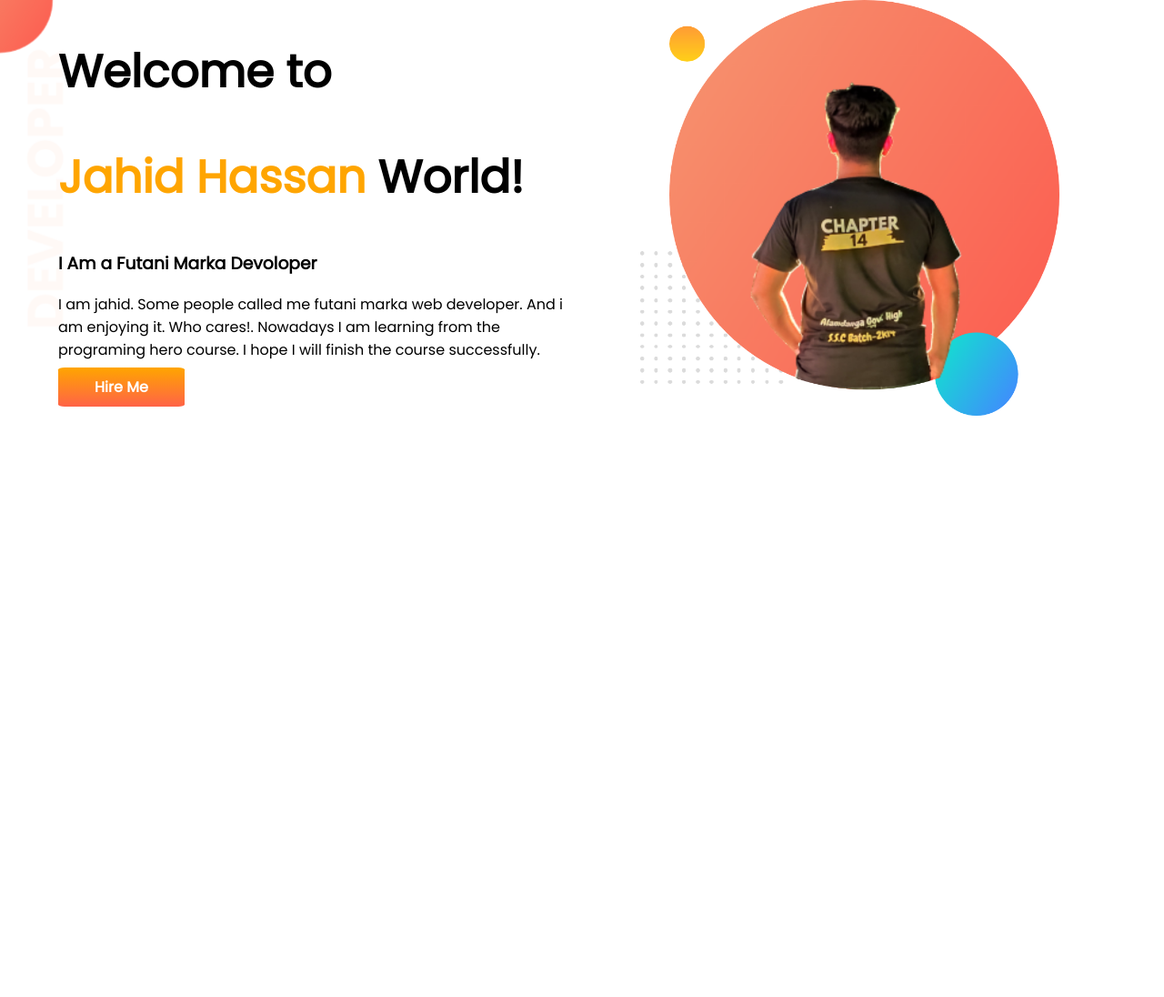
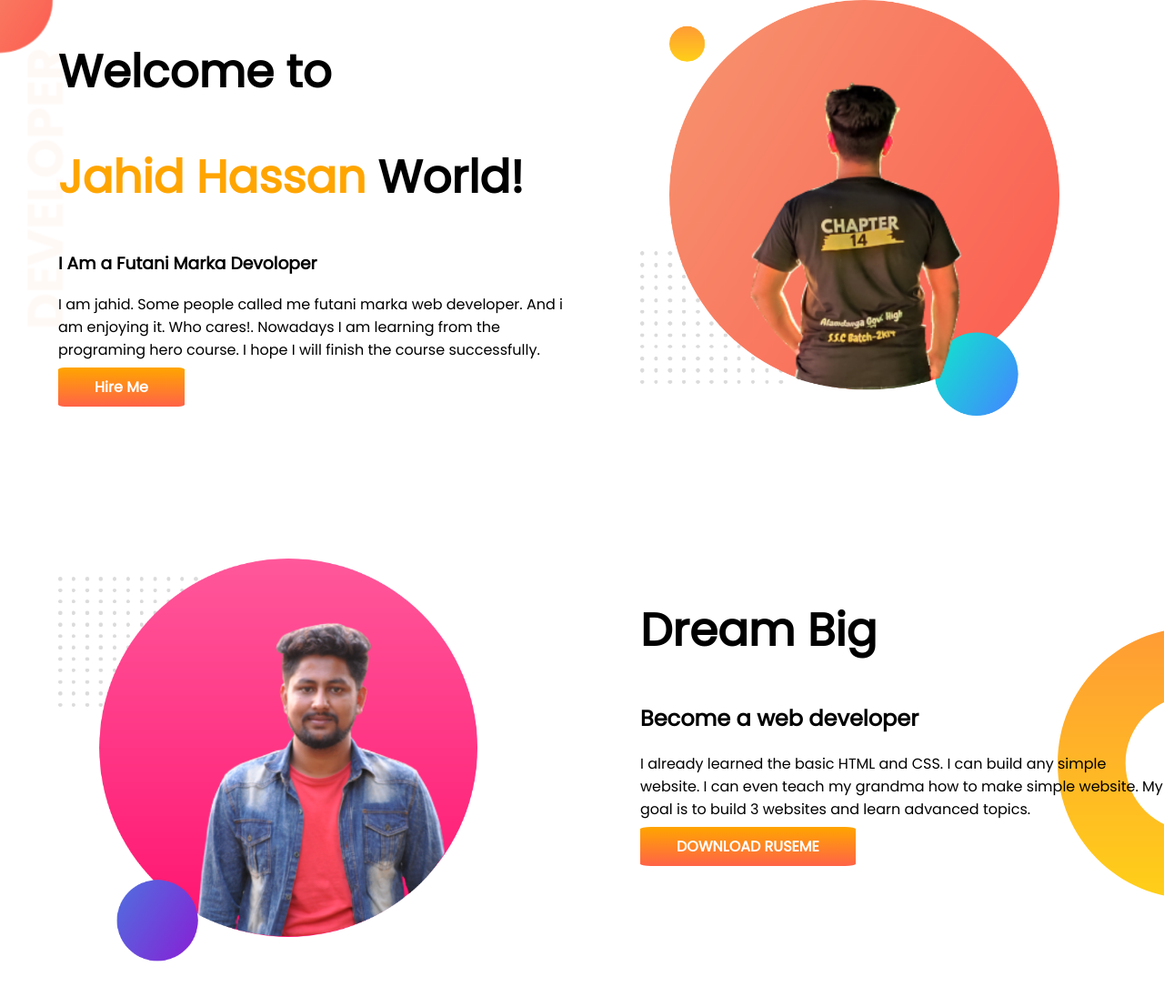
Before and after one commit to Jahidhassan001/developer-portfolio, a plain HTML site: page index.html in a window 1280 px wide. Shown: the whole page at 91% size. Before the commit the page ends 800 px from the top, so only its background shows below. Drawn offline with Linux system fonts and the light colour scheme.

Commit message:
dream added

```diff
--- a/index.html
+++ b/index.html
@@ -28,6 +28,19 @@
             <img src="images/jahid-bg.png" alt="">
         </div>
     </section>
+    <section class="dream-big">
+        <div class="half-width">
+            <img src="images/hassan-bg2.png" alt="">
+        </div>
+        <div class="half-width">
+            <h1>Dream Big</h1>
+            <h2>Become a web developer</h2>
+            <p>I already learned the basic HTML and CSS. I can build any simple website. I can even teach my grandma how
+                to make simple website. My goal is to build 3 websites and learn advanced topics.</p>
+            <a class="link-button" target="_blank" href="https://www.facebook.com/groups/webdevelopmentbatch6">DOWNLOAD
+                RUSEME</a>
+        </div>
+    </section>
 </body>
 
 </html>
--- a/style.css
+++ b/style.css
@@ -13,6 +13,7 @@ h1 {
 
 section {
     display: flex;
+    margin-bottom: 150px;
 }
 
 .half-width {
@@ -37,3 +38,9 @@ section {
     background-image: url(images/top-banner.png);
     background-repeat: no-repeat;
 }
+
+.dream-big {
+    background-image: url(images/dream-bg.png);
+    background-repeat: no-repeat;
+    background-position: right;
+}
```
